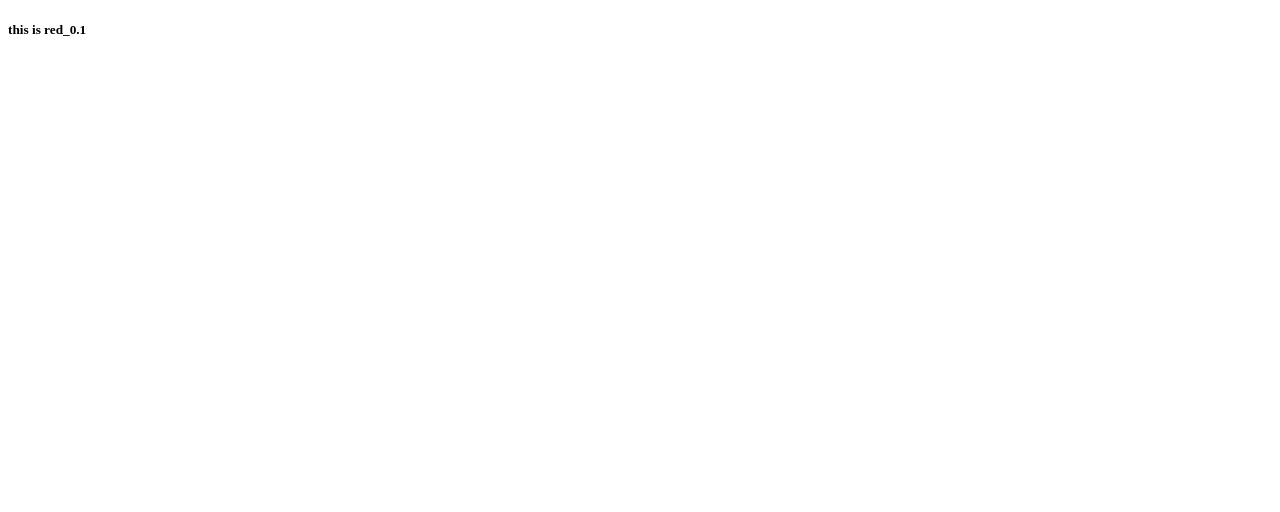
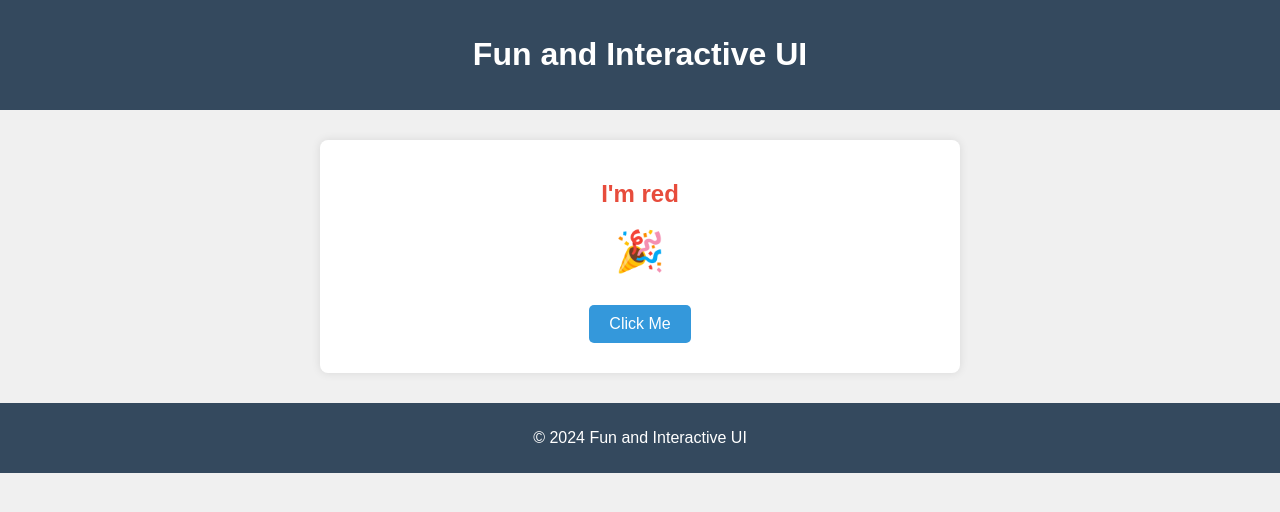
Before and after one commit to Hritikraj8804/Docker_practise, a plain HTML site: page 002/html/index.html in a window 1280 px wide. Drawn offline with Linux system fonts and the light colour scheme.

Commit message:
Update index.html

```diff
--- a/002/html/index.html
+++ b/002/html/index.html
@@ -3,9 +3,92 @@
 <head>
     <meta charset="UTF-8">
     <meta name="viewport" content="width=device-width, initial-scale=1.0">
-    <title>Document</title>
+    <title>Fun and Interactive UI</title>
+    <style>
+        body {
+            font-family: Arial, sans-serif;
+            margin: 0;
+            padding: 0;
+            background-color: #f0f0f0;
+        }
+        header {
+            background-color: #34495e;
+            color: white;
+            padding: 15px;
+            text-align: center;
+        }
+        .container {
+            max-width: 600px;
+            margin: 30px auto;
+            padding: 20px;
+            background-color: white;
+            box-shadow: 0 0 10px rgba(0, 0, 0, 0.1);
+            border-radius: 8px;
+            text-align: center;
+        }
+        .text-red {
+            color: #e74c3c;
+            font-size: 24px;
+            font-weight: bold;
+            margin: 20px 0;
+        }
+        .btn {
+            background-color: #3498db;
+            color: white;
+            padding: 10px 20px;
+            border: none;
+            border-radius: 5px;
+            font-size: 16px;
+            cursor: pointer;
+            text-decoration: none;
+            display: inline-block;
+            margin: 10px 0;
+            transition: background-color 0.3s, transform 0.3s;
+        }
+        .btn:hover {
+            background-color: #2980b9;
+            transform: scale(1.1);
+        }
+        .btn:active {
+            transform: scale(1.05);
+        }
+        .emoji {
+            font-size: 40px;
+            margin: 20px 0;
+            animation: bounce 1s infinite;
+        }
+        @keyframes bounce {
+            0%, 100% {
+                transform: translateY(0);
+            }
+            50% {
+                transform: translateY(-15px);
+            }
+        }
+        footer {
+            background-color: #34495e;
+            color: white;
+            padding: 10px;
+            text-align: center;
+            margin-top: 30px;
+        }
+    </style>
 </head>
 <body>
-    <h5>this is red_0.1</h5>
+
+    <header>
+        <h1>Fun and Interactive UI</h1>
+    </header>
+
+    <div class="container">
+        <p class="text-red">I'm red</p>
+        <div class="emoji">🎉</div>
+        <a href="#" class="btn">Click Me</a>
+    </div>
+
+    <footer>
+        <p>&copy; 2024 Fun and Interactive UI</p>
+    </footer>
+
 </body>
 </html>
```
